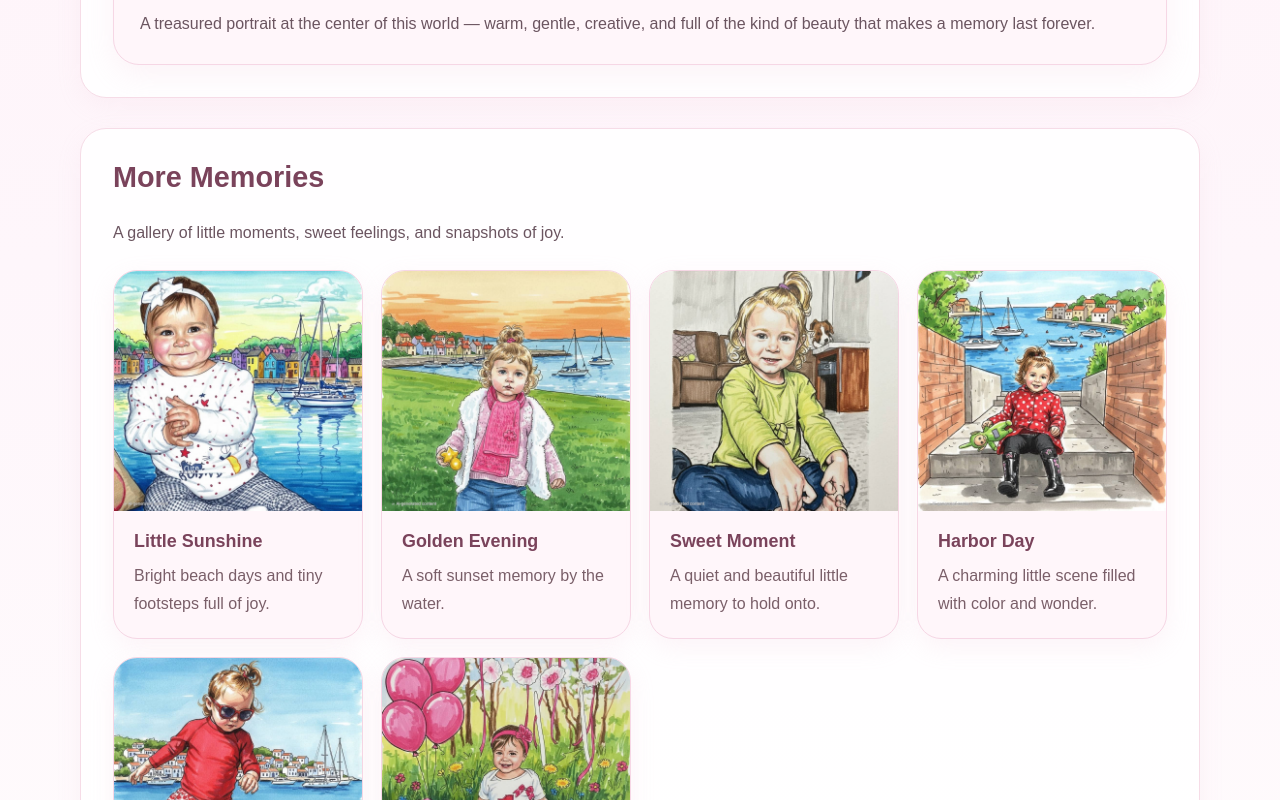
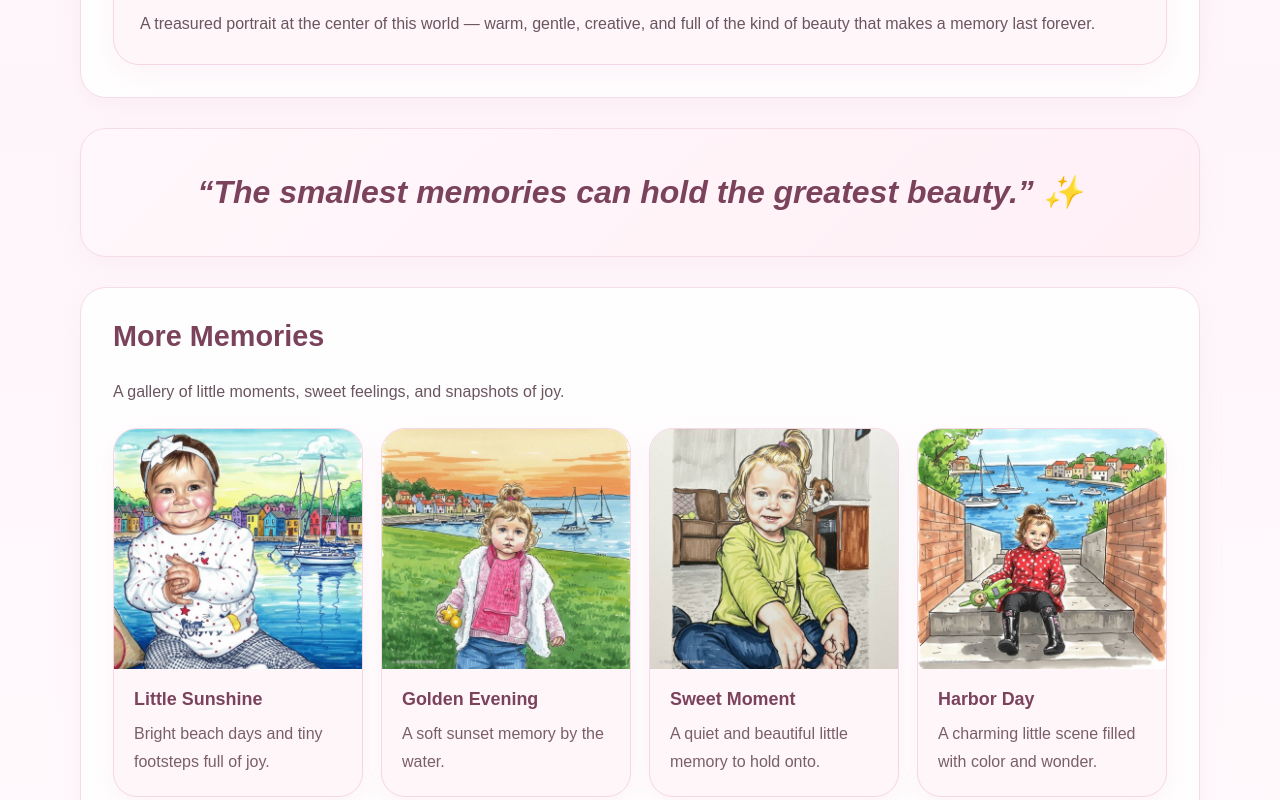
Before and after one commit to DanceOnVibes/Jessie-ai, a Next.js app: page / in a window 1280 px wide. Shown: the part 1640-2440 px from the top of the page. Built offline with nearby package versions, Linux system fonts and the light colour scheme.

Commit message:
Add Jessie quote section

```diff
--- a/app/page.tsx
+++ b/app/page.tsx
@@ -267,6 +267,31 @@ export default function Home() {
         <section
           style={{
             marginTop: "30px",
+            background: "linear-gradient(135deg, #fff7fb, #fff0f6)",
+            borderRadius: "26px",
+            padding: "36px 28px",
+            border: "1px solid #f6dce7",
+            boxShadow: "0 8px 24px rgba(230, 186, 205, 0.12)",
+            textAlign: "center",
+          }}
+        >
+          <p
+            style={{
+              margin: 0,
+              fontSize: "clamp(1.4rem, 3vw, 2rem)",
+              lineHeight: 1.7,
+              color: "#7a435b",
+              fontWeight: 600,
+              fontStyle: "italic",
+            }}
+          >
+            “The smallest memories can hold the greatest beauty.” ✨
+          </p>
+        </section>
+
+        <section
+          style={{
+            marginTop: "30px",
             background: "rgba(255,255,255,0.92)",
             borderRadius: "26px",
             padding: "32px",
```
